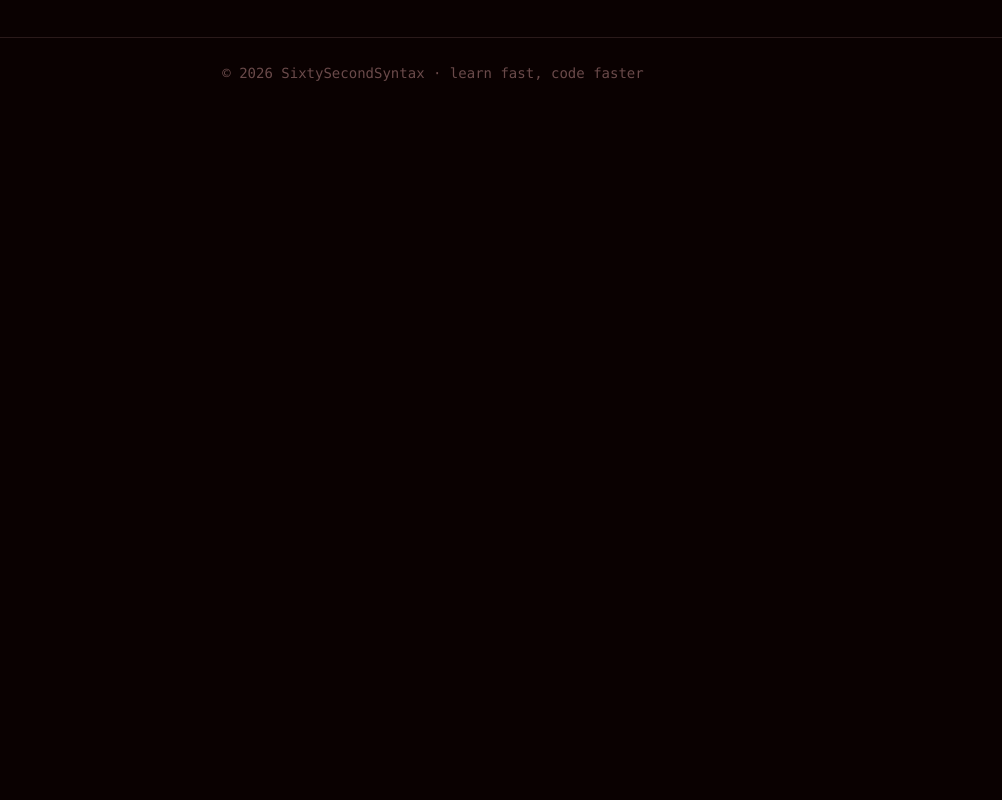
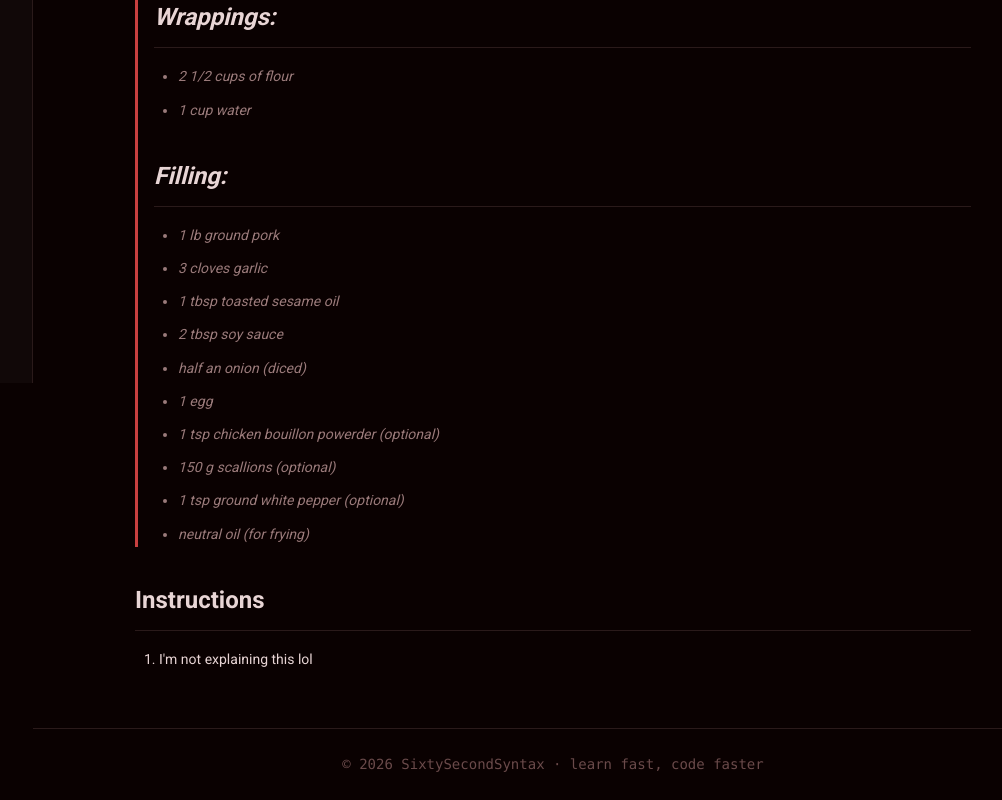
Before and after one commit to Mickey-Zhaang/SixtySecondSyntax, a React (Vite) app: page /food/asian/dumplings in a window 1280 px wide. Before the commit this address led to /404. Shown: the part 417-1217 px from the top of the page, without its empty margins (207-1209 px from the left). Before the commit the page ends 800 px from the top, so only its background shows below. Built offline with nearby package versions, Linux system fonts and the light colour scheme.

Commit message:
updated directory structure

```diff
--- a/src/content/articles/FOOD/dumplings.tsx
+++ b/src/content/articles/FOOD/ASIAN/dumplings.tsx
@@ -31,6 +31,9 @@ Dumplings Recipe
 > - 1 tsp ground white pepper (optional)
 > - neutral oil (for frying)
 
+## Instructions
+
+1) I'm not explaining this lol
 `;
 
 // 3. Default export — the rendered component
```
Also changed, not shown: src/content/articles/FOOD/ASIAN/soy-coke-glazed-chicken.tsx (renamed from src/content/articles/FOOD/soy-coke-glazed-chicken.tsx), src/content/articles/FOOD/CAKES/tres-leches-easy.tsx (renamed from src/content/articles/FOOD/tres-leches-easy.tsx), src/content/articles/FOOD/CAKES/tres-leches-hard.tsx (renamed from src/content/articles/FOOD/tres-leches-hard.tsx), src/content/articles/FOOD/ITALIAN/sausage-and-kale-rigatoni.tsx (renamed from src/content/articles/FOOD/sausage-and-kale-rigatoni.tsx), src/content/articles/FOOD/MEDITERRANEAN/sumac-marinated-onions.tsx (renamed from src/content/articles/FOOD/sumac-marinated-onions.tsx), src/content/articles/FOOD/MEDITERRANEAN/vermicelli-rice.tsx (renamed from src/content/articles/FOOD/vermicelli-rice.tsx).
